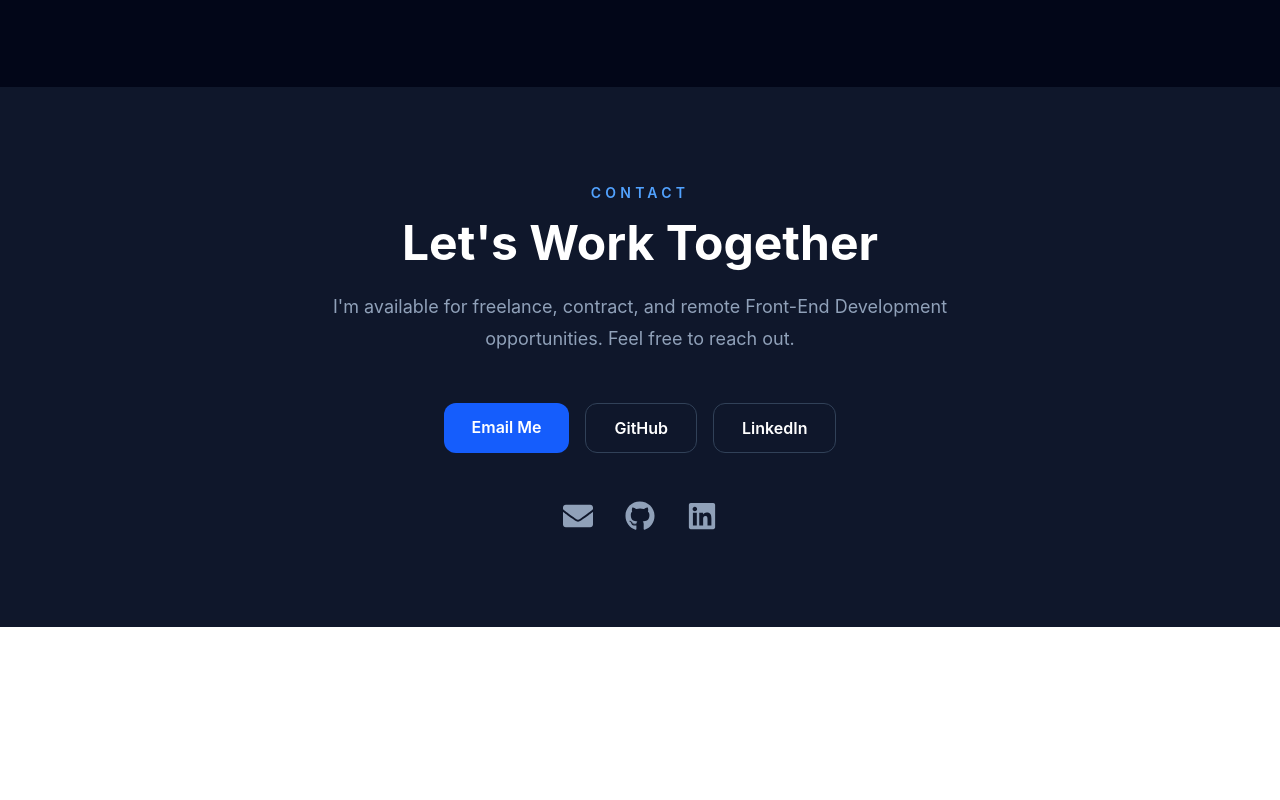
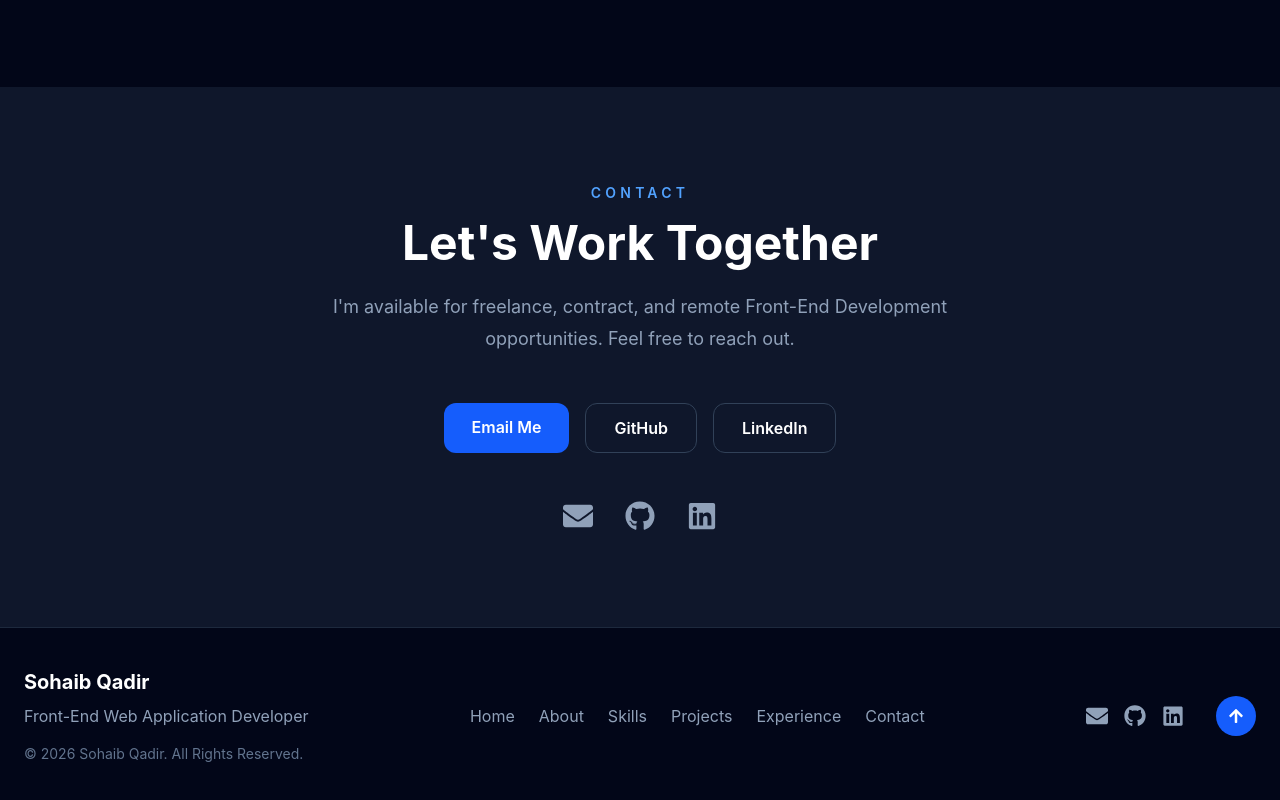
Before and after one commit to sohaib-qadir-nizamani/Portfolio, a React app: page / in a window 1280 px wide. Shown: the part 5532-6332 px from the top of the page. Before the commit the page ends 6159 px from the top, so only its background shows below. Built offline with nearby package versions, Linux system fonts and the light colour scheme; the HTML template or start-up script is replaced by a standard one.

Commit message:
feat: Add footer

```diff
--- a/src/App.jsx
+++ b/src/App.jsx
@@ -10,6 +10,7 @@ import Skills from "@/Components/sections/Skills";
 import Projects from "@/Components/sections/Projects";
 import Experience from "@/Components/sections/Experience";
 import Contact from "@/Components/sections/contact";
+import Footer from "@/Components/sections/Footer";
 
 function App() {
   return (
@@ -23,6 +24,7 @@ function App() {
       <Projects />
       <Experience />
       <Contact />
+      <Footer />
       {/* </div> */}
     </main>
   );
--- a/src/Components/sections/Footer.jsx
+++ b/src/Components/sections/Footer.jsx
@@ -0,0 +1,81 @@
+import { FaArrowUp, FaGithub, FaLinkedin, FaEnvelope } from "react-icons/fa";
+
+const Footer = () => {
+  const year = new Date().getFullYear();
+
+  return (
+    <footer className="border-t border-slate-800 bg-slate-950">
+      <div className="mx-auto flex max-w-7xl flex-col items-center justify-between gap-8 px-6 py-10 md:flex-row">
+        <div>
+          <h3 className="text-xl font-bold text-white">Sohaib Qadir</h3>
+
+          <p className="mt-2 text-slate-400">
+            Front-End Web Application Developer
+          </p>
+
+          <p className="mt-4 text-sm text-slate-500">
+            © {year} Sohaib Qadir. All Rights Reserved.
+          </p>
+        </div>
+
+        <nav className="flex flex-wrap justify-center gap-6 text-slate-400">
+          <a href="#home" className="hover:text-blue-400">
+            Home
+          </a>
+          <a href="#about" className="hover:text-blue-400">
+            About
+          </a>
+          <a href="#skills" className="hover:text-blue-400">
+            Skills
+          </a>
+          <a href="#projects" className="hover:text-blue-400">
+            Projects
+          </a>
+          <a href="#experience" className="hover:text-blue-400">
+            Experience
+          </a>
+          <a href="#contact" className="hover:text-blue-400">
+            Contact
+          </a>
+        </nav>
+
+        <div className="flex items-center gap-4">
+          <a
+            href="mailto:sohaib.qadir82@gmail.com"
+            className="text-slate-400 transition hover:text-blue-400"
+          >
+            <FaEnvelope size={22} />
+          </a>
+
+          <a
+            href="https://github.com/sohaib-qadir-nizamani"
+            target="_blank"
+            rel="noreferrer"
+            className="text-slate-400 transition hover:text-blue-400"
+          >
+            <FaGithub size={22} />
+          </a>
+
+          <a
+            href="https://www.linkedin.com/in/sohaib-qadir-5a9256b0/"
+            target="_blank"
+            rel="noreferrer"
+            className="text-slate-400 transition hover:text-blue-400"
+          >
+            <FaLinkedin size={22} />
+          </a>
+
+          <a
+            href="#home"
+            aria-label="Back to top"
+            className="ml-4 rounded-full bg-blue-600 p-3 text-white transition hover:bg-blue-700"
+          >
+            <FaArrowUp />
+          </a>
+        </div>
+      </div>
+    </footer>
+  );
+};
+
+export default Footer;
```
